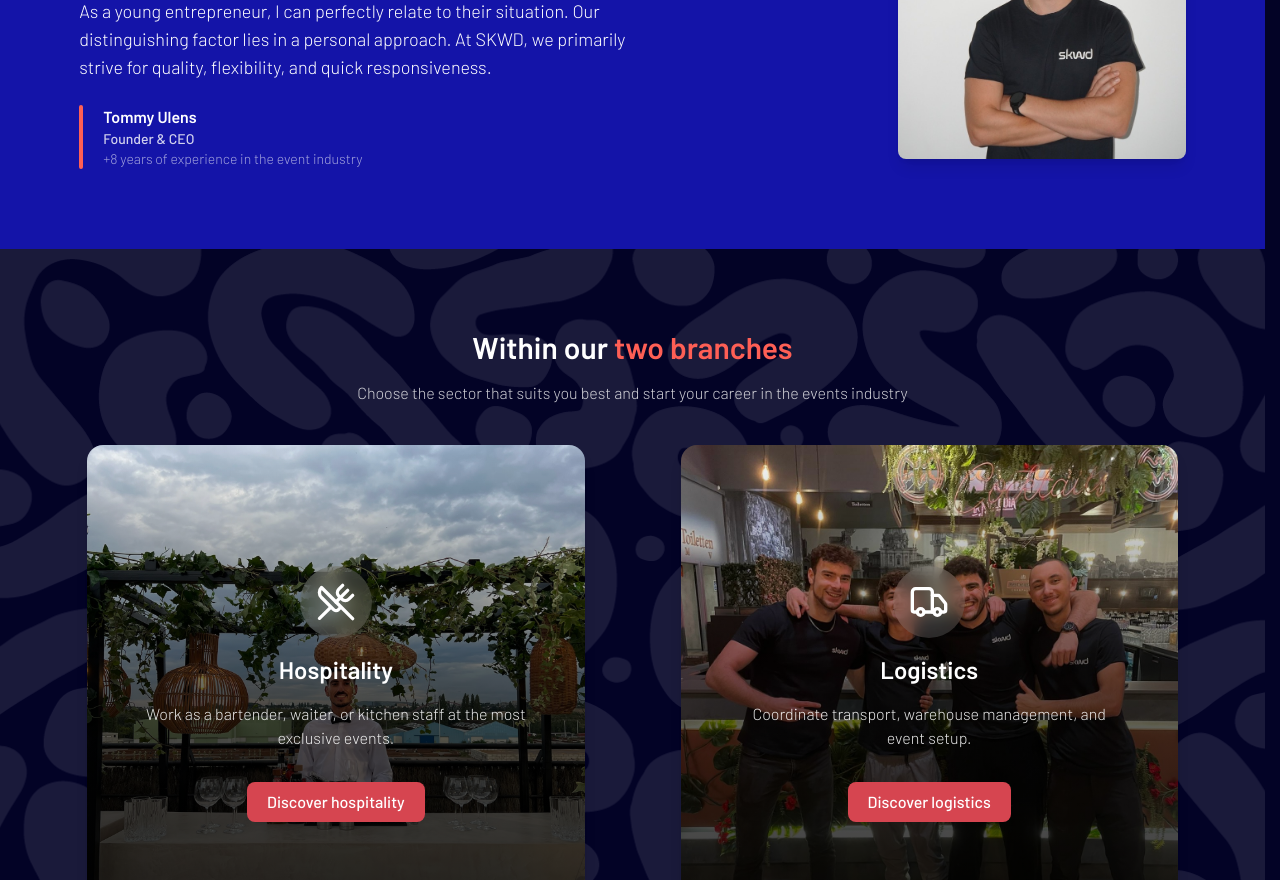
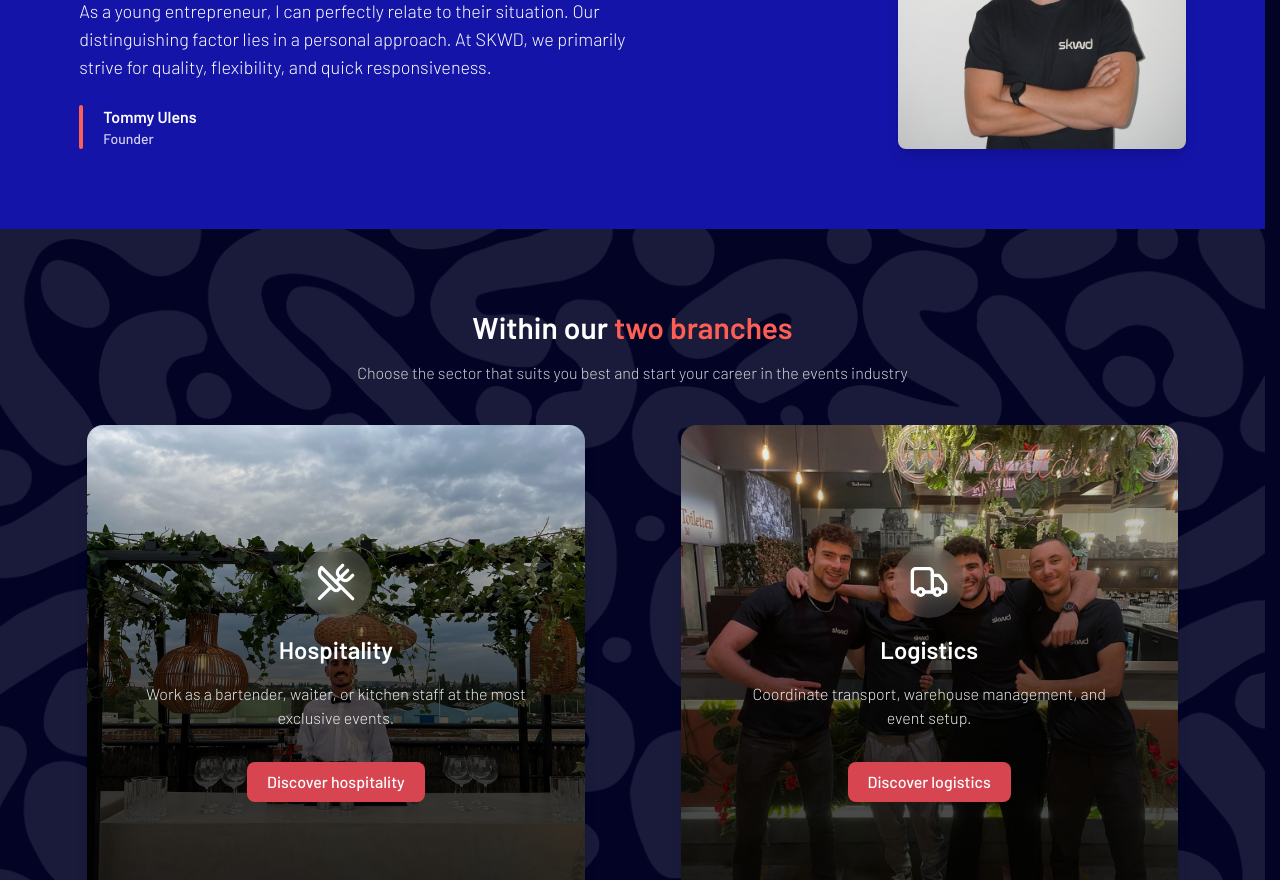
Before and after one commit to Thomas-Heusdens/SKWD, a Next.js app in the folder website_skwd/: page /1 in a window 1280 px wide. Shown: the part 1920-2800 px from the top of the page. Built offline with nearby package versions, Linux system fonts and the light colour scheme.

Commit message:
Small changes to content

```diff
--- a/website_skwd/src/app/[locale]/page.tsx
+++ b/website_skwd/src/app/[locale]/page.tsx
@@ -327,7 +327,6 @@ export default function HomePage() {
 
                     <p className="font-semibold text-sm md:text-base">{t('ceo_name')}</p>
                     <p className="text-sm opacity-80">{t('ceo_role')}</p>
-                    <p className="text-sm opacity-60 font-light">{t('ceo_experience')}</p>
                   </footer>
                 </blockquote>
               </div>
--- a/website_skwd/src/components/Footer.tsx
+++ b/website_skwd/src/components/Footer.tsx
@@ -97,7 +97,8 @@ export default function Footer() {
             <div className="text-sm text-white/80 space-y-1">
               <p className="font-light">{t.recognition_label}</p>
               <p className="font-light">{t.recognition_number}</p>
-              <p className="font-light">VG.2432/U - W.DISP.2143)</p>
+              <p className="font-light">VG.2432/U - W.DISP.2143</p>
+              <p className='font-light'>BG: 20518-406-20250429)</p>
               <p className="font-light">RSZ: 1061808-55</p>
             </div>
             <div className="flex gap-3 mt-2">
--- a/website_skwd/src/locales/en/common.json
+++ b/website_skwd/src/locales/en/common.json
@@ -21,7 +21,7 @@
   "project6_title": "Driver",
   "project6_tag": "Logistics",
   "ceo_testimony": "In addition to fulfilling my role as an employer for young people, I focus on their well-being and support throughout their studies until their first job. As a young entrepreneur, I can perfectly relate to their situation. Our distinguishing factor lies in a personal approach. At SKWD, we primarily strive for quality, flexibility, and quick responsiveness.",
-  "ceo_role": "Founder & CEO",
+  "ceo_role": "Founder",
   "ceo_name": "Tommy Ulens",
   "ceo_experience": "+8 years of experience in the event industry",
   "sector_title": "Within our two branches",
--- a/website_skwd/src/locales/fr/common.json
+++ b/website_skwd/src/locales/fr/common.json
@@ -21,7 +21,7 @@
   "project6_title": "Chauffeur",
   "project6_tag": "Logistique",
   "ceo_testimony": "En plus de remplir mon rôle d'employeur pour les jeunes, je mets l'accent sur leur bien-être et leur accompagnement tout au long de leurs études jusqu'à leur premier emploi. En tant que jeune entrepreneur, je peux parfaitement me mettre à leur place. Notre facteur distinctif réside dans une approche personnelle. Chez SKWD, nous visons avant tout la qualité, la flexibilité et une réactivité rapide.",
-  "ceo_role": "Fondateur & CEO",
+  "ceo_role": "Fondateur",
   "ceo_name": "Tommy Ulens",
   "ceo_experience": "+8 ans d'expérience dans le secteur de l'événementiel",
   "sector_title": "Au sein de nos deux branches",
--- a/website_skwd/src/locales/nl/common.json
+++ b/website_skwd/src/locales/nl/common.json
@@ -21,7 +21,7 @@
   "project6_title": "Chauffeur",
   "project6_tag": "Logistiek",
   "ceo_testimony": "Naast het vervullen van mijn rol als werkgever voor jongeren, leg ik de focus op hun welzijn en begeleiding gedurende hun studie tot aan hun eerste baan. Als jonge ondernemer kan ik me perfect inleven in hun situatie. Onze onderscheidende factor ligt in een persoonlijke aanpak. Bij SKWD streven we bovenal naar kwaliteit, flexibiliteit en snelle reactiviteit.",
-  "ceo_role": "Oprichter & CEO",
+  "ceo_role": "Oprichter",
   "ceo_name": "Tommy Ulens",
   "ceo_experience": "+8 jaar ervaring in de evenementenbranche",
   "sector_title": "Binnen onze twee takken",
```
